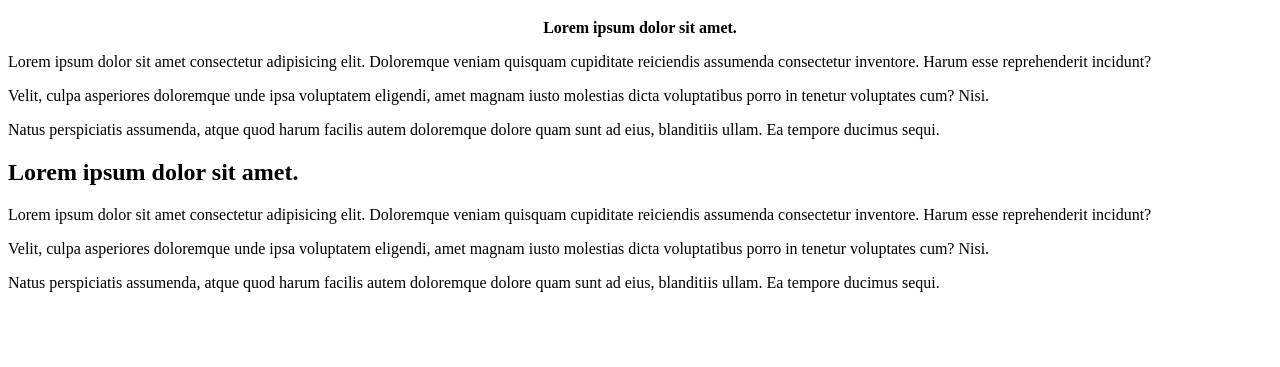
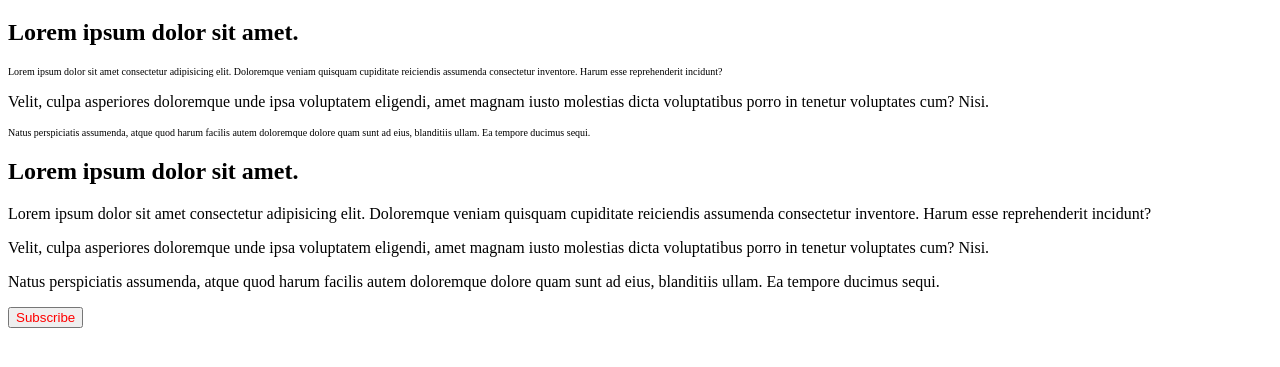
Before and after one commit to Maryna31/css-intro, a plain HTML site: page index.html in a window 1280 px wide. Shown: the part 61-428 px from the top of the page. Drawn offline with Linux system fonts and the light colour scheme.

Commit message:
Add spesifity

```diff
--- a/assets/css/style.css
+++ b/assets/css/style.css
@@ -1,4 +1,22 @@
-/* Внешние стили */
+/* Селектор тега (типа), общие элементы - 0001 */
 h1 {
     color: blue;
 }
+
+/* Селектор класса - 0010 */
+.annotation {
+    font-size: 10px;
+}
+
+/* Селектор идентификатора б чаще для JavaSkript не для стилей - 0100*/
+#subscribe-btn {
+    color: red !important;
+}
+/* Исключения отмечаются !important - но лучше не использовать, очень плохая практика */
+
+/* subscribe-brn : cebab-case
+subscribeBtn :     camelCase
+                    lowerCamelCase
+                     UpperCamelCase (PascalCase)
+subscribe_btn : snake_case
+*/
--- a/index.html
+++ b/index.html
@@ -6,33 +6,22 @@
     <title>CSS Intro</title>
     <!-- Подключение внешних стилей -->
     <link rel="stylesheet" href="./assets/css/style.css">
-    <!-- <style>
-        /* Внутренние стили */
-        h1 {
-            color: green;
-            text-align: center;
-            font-size: 64px;
-        }
-        h2 {
-            color: rgb(255, 0, 255);
-        }
-        p {
-            color: #ff00ff;
-            text-align: justify; /*по ширине*/
-        }
-    </style> -->
+
 </head>
 <body>
     <h1>Lorem ipsum dolor sit.</h1>
-<!-- Инлайн-стили -->
-    <h2 style="font-size: 16px; text-align: center;">Lorem ipsum dolor sit amet.</h2>
-    <p>Lorem ipsum dolor sit amet consectetur adipisicing elit. Doloremque veniam quisquam cupiditate reiciendis assumenda consectetur inventore. Harum esse reprehenderit incidunt?</p>
+
+    <h2>Lorem ipsum dolor sit amet.</h2>
+    <p class="annotation">Lorem ipsum dolor sit amet consectetur adipisicing elit. Doloremque veniam quisquam cupiditate reiciendis assumenda consectetur inventore. Harum esse reprehenderit incidunt?</p>
     <p>Velit, culpa asperiores doloremque unde ipsa voluptatem eligendi, amet magnam iusto molestias dicta voluptatibus porro in tenetur voluptates cum? Nisi.</p>
-    <p>Natus perspiciatis assumenda, atque quod harum facilis autem doloremque dolore quam sunt ad eius, blanditiis ullam. Ea tempore ducimus sequi.</p>
+    <p class="annotation">Natus perspiciatis assumenda, atque quod harum facilis autem doloremque dolore quam sunt ad eius, blanditiis ullam. Ea tempore ducimus sequi.</p>
 
     <h2>Lorem ipsum dolor sit amet.</h2>
     <p>Lorem ipsum dolor sit amet consectetur adipisicing elit. Doloremque veniam quisquam cupiditate reiciendis assumenda consectetur inventore. Harum esse reprehenderit incidunt?</p>
     <p>Velit, culpa asperiores doloremque unde ipsa voluptatem eligendi, amet magnam iusto molestias dicta voluptatibus porro in tenetur voluptates cum? Nisi.</p>
     <p>Natus perspiciatis assumenda, atque quod harum facilis autem doloremque dolore quam sunt ad eius, blanditiis ullam. Ea tempore ducimus sequi.</p>
+
+    <!-- Специфичность - 1000 -->
+    <button style="color: green;" id="subscribe-btn">Subscribe</button>
 </body>
 </html>
```
